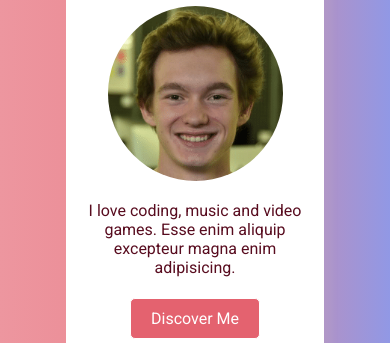
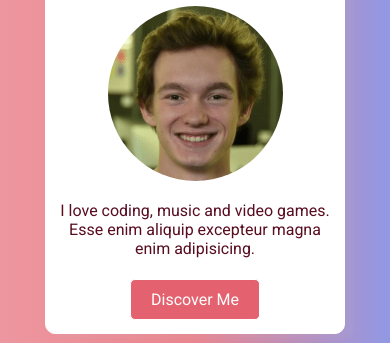
Before and after one commit to Vrobin0101/profile, a plain HTML site: page index.html in a window 390 px wide. Shown: the part 100-443 px from the top of the page. Drawn offline with Linux system fonts and the light colour scheme.

Commit message:
responsiveness checked

```diff
--- a/style.css
+++ b/style.css
@@ -5,14 +5,18 @@ body {
   background: linear-gradient(90deg, #ED969F, #EA858F, #9198e5)
 }
 
+.container {
+  margin: 16px auto;
+  width: 900px;
+  color: #580C1F;
+  text-align: center;
+  font-size: 1em;
+}
+
 @media (max-width: 960px) {
   /* For a screen < 960px, this CSS will be read */
   .container {
     width: 700px;
-  }
-
-  .card-white {
-    width: 50%;
   }
 }
 
@@ -21,20 +25,12 @@ body {
   .container {
     width: 500px;
   }
-
-  .card-white {
-    width: 75%;
-  }
 }
 
 @media (max-width: 540px) {
   /* For a screen < 540px, this CSS will be read */
   .container {
     width: 300px;
-  }
-
-  .card-white {
-    width: 80%;
   }
 }
 
@@ -46,13 +42,6 @@ h2 {
   color: #952B36;
 }
 
-.container {
-  margin: 16px auto;
-
-  color: #580C1F;
-  text-align: center;
-  font-size: 1em;
-}
 
 .card-white {
   margin: 16px auto;
```
